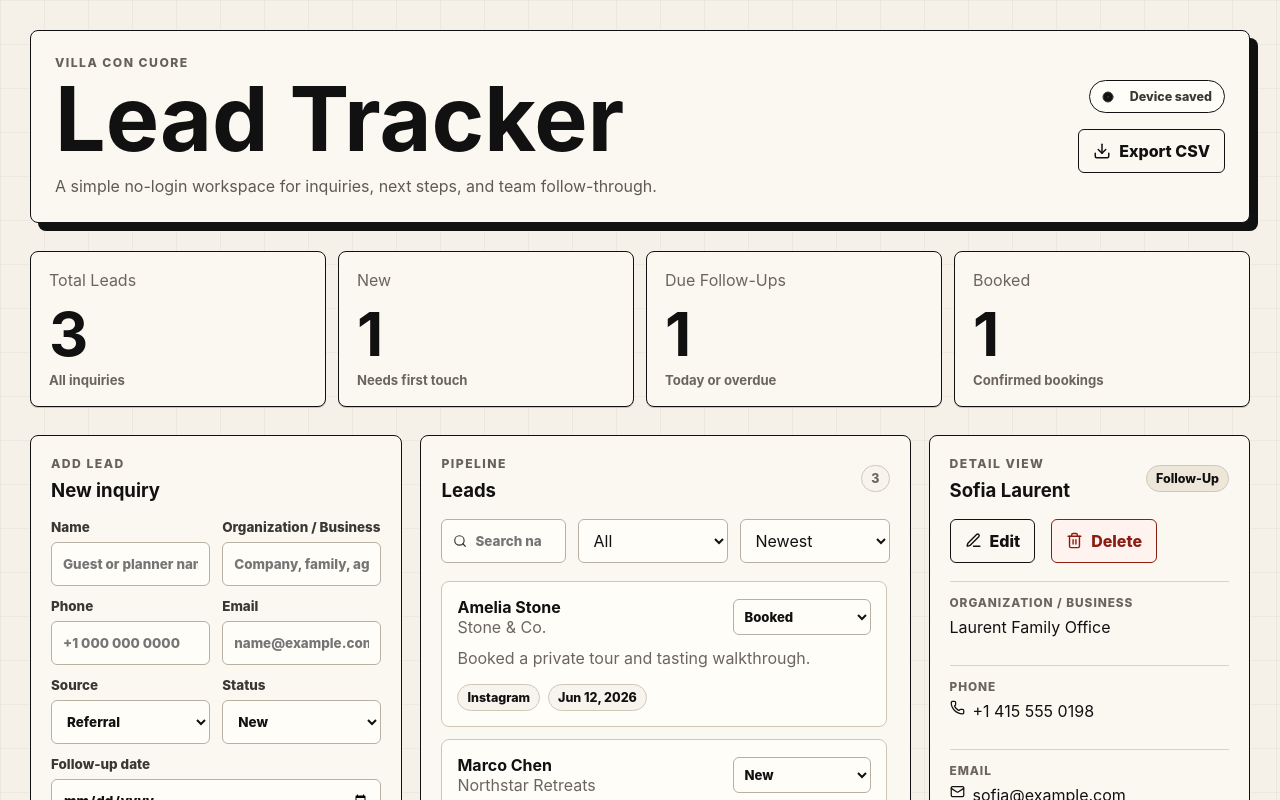
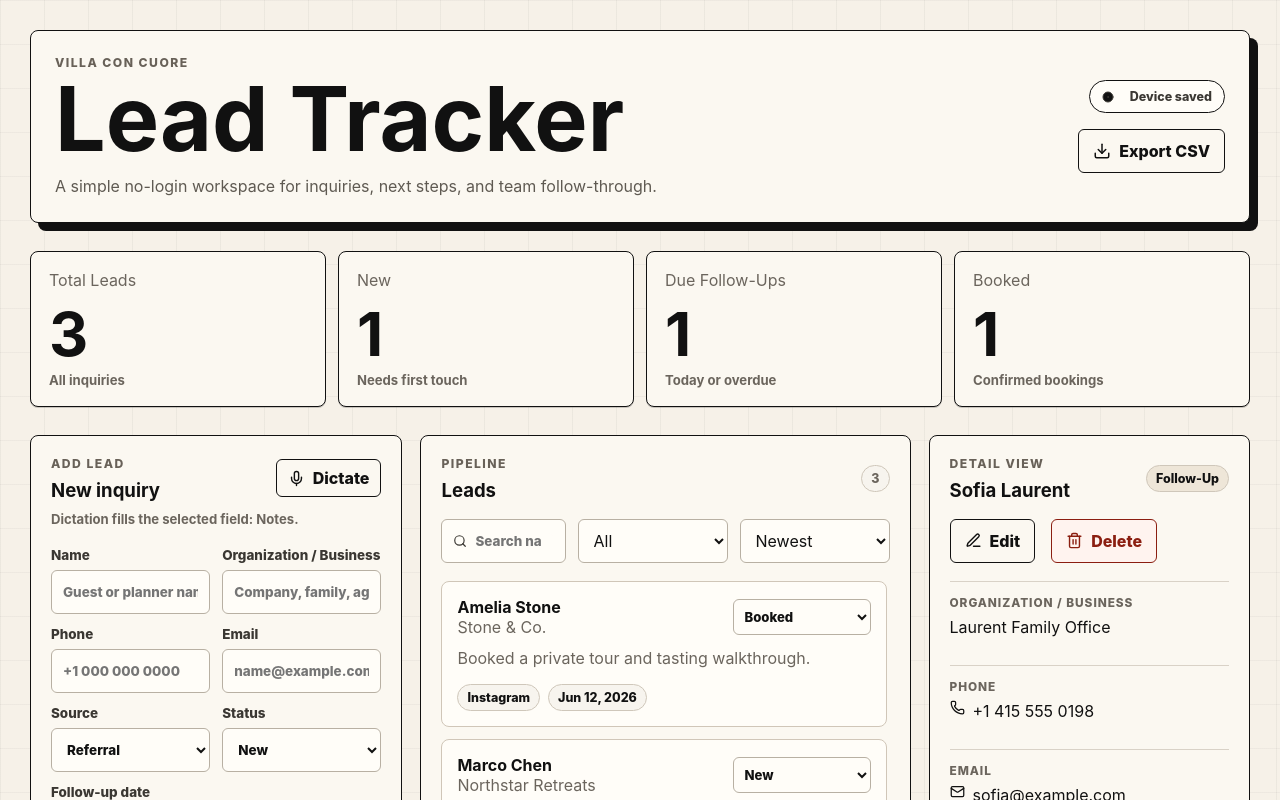
Before and after one commit to villaconcuore/villa-lead-tracker, a React (Vite) app: page / in a window 1280 px wide. Shown: the top 800 px of the page. Built offline with nearby package versions, Linux system fonts and the light colour scheme.

Commit message:
Add field dictation to lead form

```diff
--- a/src/main.jsx
+++ b/src/main.jsx
@@ -1,4 +1,4 @@
-import React, { useEffect, useMemo, useState } from "react";
+import React, { useEffect, useMemo, useRef, useState } from "react";
 import { createRoot } from "react-dom/client";
 import {
   AlertCircle,
@@ -8,9 +8,11 @@ import {
   Download,
   Edit3,
   Mail,
+  Mic,
   Phone,
   Plus,
   Search,
+  Square,
   Trash2,
   X,
 } from "lucide-react";
@@ -173,7 +175,36 @@ function validateLead(lead) {
   return "";
 }
 
-function LeadForm({ form, isEditing, onCancel, onChange, onSubmit }) {
+const dictationLabels = {
+  contactName: "Name",
+  organization: "Organization",
+  phone: "Phone",
+  email: "Email",
+  notes: "Notes",
+};
+
+function mergeDictationValue(currentValue, transcript) {
+  const cleanedTranscript = transcript.trim();
+  if (!cleanedTranscript) return currentValue;
+  if (!currentValue.trim()) return cleanedTranscript;
+  return `${currentValue.trim()} ${cleanedTranscript}`;
+}
+
+function LeadForm({
+  activeDictationField,
+  dictationSupported,
+  form,
+  isDictating,
+  isEditing,
+  onCancel,
+  onChange,
+  onFieldFocus,
+  onStartDictation,
+  onStopDictation,
+  onSubmit,
+}) {
+  const activeLabel = dictationLabels[activeDictationField] || "Notes";
+
   return (
     <form className="lead-form" onSubmit={onSubmit}>
       <div className="panel-heading">
@@ -181,12 +212,33 @@ function LeadForm({ form, isEditing, onCancel, onChange, onSubmit }) {
           <p className="eyebrow">{isEditing ? "Edit Lead" : "Add Lead"}</p>
           <h2>{isEditing ? form.contactName || "Lead details" : "New inquiry"}</h2>
         </div>
-        {isEditing && (
-          <button className="icon-button" type="button" onClick={onCancel} aria-label="Cancel editing">
-            <X size={18} />
+        <div className="heading-actions">
+          <button
+            className={`dictate-button ${isDictating ? "recording" : ""}`}
+            type="button"
+            onClick={isDictating ? onStopDictation : onStartDictation}
+            disabled={!dictationSupported}
+            title={
+              dictationSupported
+                ? `Dictate into ${activeLabel}`
+                : "Dictation is not supported in this browser. Try Chrome or Safari."
+            }
+          >
+            {isDictating ? <Square size={16} /> : <Mic size={17} />}
+            {isDictating ? "Stop" : "Dictate"}
           </button>
-        )}
+          {isEditing && (
+            <button className="icon-button" type="button" onClick={onCancel} aria-label="Cancel editing">
+              <X size={18} />
+            </button>
+          )}
+        </div>
       </div>
+      <p className="dictation-hint">
+        {dictationSupported
+          ? `Dictation fills the selected field: ${activeLabel}.`
+          : "Dictation needs a browser with speech recognition, such as Chrome or Safari."}
+      </p>
 
       <div className="form-grid">
         <label>
@@ -194,6 +246,7 @@ function LeadForm({ form, isEditing, onCancel, onChange, onSubmit }) {
           <input
             required
             value={form.contactName}
+            onFocus={() => onFieldFocus("contactName")}
             onChange={(event) => onChange("contactName", event.target.value)}
             placeholder="Guest or planner name"
           />
@@ -202,6 +255,7 @@ function LeadForm({ form, isEditing, onCancel, onChange, onSubmit }) {
           Organization / Business
           <input
             value={form.organization}
+            onFocus={() => onFieldFocus("organization")}
             onChange={(event) => onChange("organization", event.target.value)}
             placeholder="Company, family, agency"
           />
@@ -211,6 +265,7 @@ function LeadForm({ form, isEditing, onCancel, onChange, onSubmit }) {
           <input
             inputMode="tel"
             value={form.phone}
+            onFocus={() => onFieldFocus("phone")}
             onChange={(event) => onChange("phone", event.target.value)}
             placeholder="+1 000 000 0000"
           />
@@ -220,6 +275,7 @@ function LeadForm({ form, isEditing, onCancel, onChange, onSubmit }) {
           <input
             inputMode="email"
             value={form.email}
+            onFocus={() => onFieldFocus("email")}
             onChange={(event) => onChange("email", event.target.value)}
             placeholder="name@example.com"
           />
@@ -252,6 +308,7 @@ function LeadForm({ form, isEditing, onCancel, onChange, onSubmit }) {
           Notes
           <textarea
             value={form.notes}
+            onFocus={() => onFieldFocus("notes")}
             onChange={(event) => onChange("notes", event.target.value)}
             placeholder="Next step, preferences, budget, or follow-up context"
             rows="5"
@@ -275,14 +332,20 @@ function LeadForm({ form, isEditing, onCancel, onChange, onSubmit }) {
 }
 
 function App() {
+  const recognitionRef = useRef(null);
   const [leads, setLeads] = useState(loadLeads);
   const [form, setForm] = useState(blankLead);
+  const [activeDictationField, setActiveDictationField] = useState("notes");
   const [editingId, setEditingId] = useState(null);
+  const [isDictating, setIsDictating] = useState(false);
   const [selectedId, setSelectedId] = useState(null);
   const [query, setQuery] = useState("");
   const [statusFilter, setStatusFilter] = useState("All");
   const [sortMode, setSortMode] = useState("newest");
   const [notice, setNotice] = useState(null);
+
+  const SpeechRecognition = window.SpeechRecognition || window.webkitSpeechRecognition;
+  const dictationSupported = Boolean(SpeechRecognition);
 
   useEffect(() => {
     localStorage.setItem(STORAGE_KEY, JSON.stringify(leads));
@@ -293,6 +356,12 @@ function App() {
     const timeout = window.setTimeout(() => setNotice(null), 3200);
     return () => window.clearTimeout(timeout);
   }, [notice]);
+
+  useEffect(() => {
+    return () => {
+      recognitionRef.current?.stop();
+    };
+  }, []);
 
   const selectedLead = leads.find((lead) => lead.id === selectedId) ?? leads[0] ?? null;
   const isEditing = Boolean(editingId);
@@ -351,9 +420,60 @@ function App() {
     setForm((current) => ({ ...current, [field]: value }));
   }
 
+  function updateFormFromDictation(field, transcript) {
+    setForm((current) => ({
+      ...current,
+      [field]: mergeDictationValue(current[field] || "", transcript),
+    }));
+  }
+
+  function startDictation() {
+    if (!dictationSupported) {
+      showNotice("error", "Dictation is not available in this browser. Try Chrome or Safari.");
+      return;
+    }
+
+    recognitionRef.current?.stop();
+
+    const fieldToFill = activeDictationField || "notes";
+    const recognition = new SpeechRecognition();
+    recognition.continuous = false;
+    recognition.interimResults = false;
+    recognition.lang = "en-US";
+
+    recognition.onstart = () => {
+      setIsDictating(true);
+      showNotice("success", `Listening for ${dictationLabels[fieldToFill] || "Notes"}...`);
+    };
+    recognition.onresult = (event) => {
+      const transcript = Array.from(event.results)
+        .map((result) => result[0]?.transcript || "")
+        .join(" ")
+        .trim();
+      updateFormFromDictation(fieldToFill, transcript);
+      if (transcript) showNotice("success", `Transcribed into ${dictationLabels[fieldToFill] || "Notes"}.`);
+    };
+    recognition.onerror = (event) => {
+      showNotice("error", event.error === "not-allowed" ? "Microphone access was blocked." : "Dictation stopped before text was captured.");
+    };
+    recognition.onend = () => {
+      setIsDictating(false);
+      recognitionRef.current = null;
+    };
+
+    recognitionRef.current = recognition;
+    recognition.start();
+  }
+
+  function stopDictation() {
+    recognitionRef.current?.stop();
+    setIsDictating(false);
+  }
+
   function resetForm() {
     setForm(blankLead);
     setEditingId(null);
+    setActiveDictationField("notes");
   }
 
   function saveLead(event) {
@@ -498,10 +618,16 @@ function App() {
 
       <section className="dashboard-grid">
         <LeadForm
+          activeDictationField={activeDictationField}
+          dictationSupported={dictationSupported}
           form={form}
+          isDictating={isDictating}
           isEditing={isEditing}
           onCancel={resetForm}
           onChange={updateForm}
+          onFieldFocus={setActiveDictationField}
+          onStartDictation={startDictation}
+          onStopDictation={stopDictation}
           onSubmit={saveLead}
         />
 
--- a/src/styles.css
+++ b/src/styles.css
@@ -52,6 +52,7 @@ button:hover {
 .lead-card-top,
 .detail-actions,
 .hero-actions,
+.heading-actions,
 .sync-pill {
   display: flex;
   align-items: center;
@@ -119,6 +120,11 @@ button:hover {
 .notice-error {
   color: #8b1e11;
   border-color: #8b1e11;
+}
+
+.heading-actions {
+  justify-content: flex-end;
+  gap: 8px;
 }
 
 .eyebrow {
@@ -276,6 +282,7 @@ textarea:focus {
 .primary-button,
 .secondary-button,
 .danger-button,
+.dictate-button,
 .icon-button {
   display: inline-flex;
   align-items: center;
@@ -296,15 +303,41 @@ textarea:focus {
 }
 
 .secondary-button,
+.dictate-button,
 .icon-button {
   background: #fbf8f1;
   color: #111111;
 }
 
 .secondary-button:hover,
+.dictate-button:hover,
 .icon-button:hover {
   background: #fffdf8;
   box-shadow: 3px 3px 0 rgba(17, 17, 17, 0.18);
+}
+
+.dictate-button {
+  min-height: 38px;
+  padding: 0 11px;
+}
+
+.dictate-button:disabled {
+  cursor: not-allowed;
+  opacity: 0.52;
+  transform: none;
+}
+
+.dictate-button.recording {
+  background: #111111;
+  color: #fbf8f1;
+}
+
+.dictation-hint {
+  margin-top: 10px;
+  color: #6b655d;
+  font-size: 0.82rem;
+  font-weight: 700;
+  line-height: 1.35;
 }
 
 .danger-button {
@@ -558,6 +591,7 @@ dd {
   }
 
   .panel-heading,
+  .heading-actions,
   .lead-card-top,
   .detail-actions {
     align-items: flex-start;
@@ -565,6 +599,7 @@ dd {
   }
 
   .secondary-button,
+  .dictate-button,
   .danger-button,
   .form-actions .primary-button {
     width: 100%;
```
Also changed, not shown: 1 other file (tests, documents, lock files or other folders).
